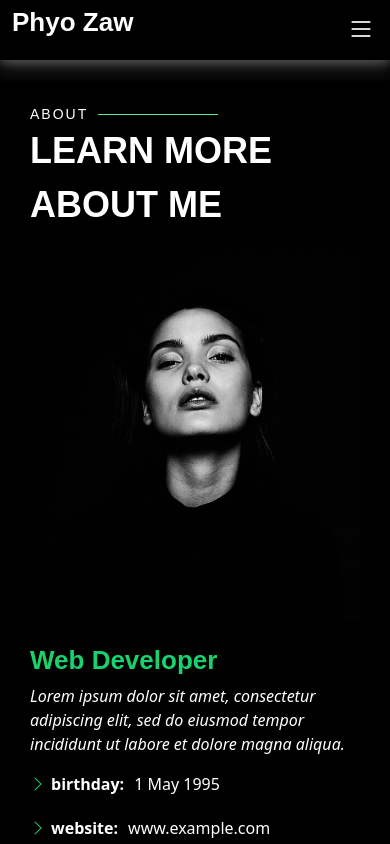
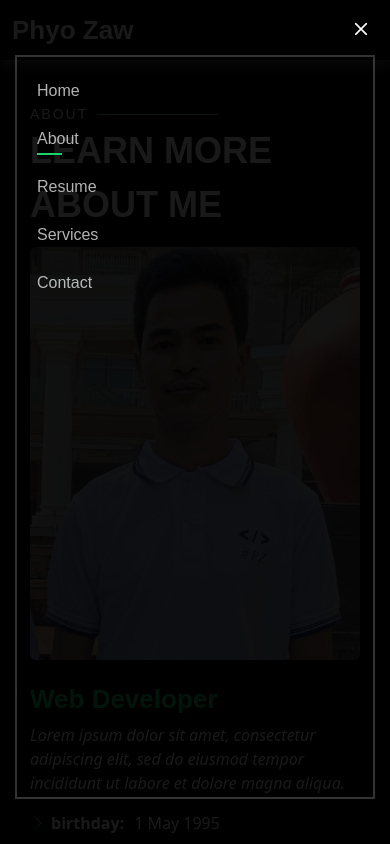
Before and after one commit to Myothu7/portfolio, a Vue app: page /about in a window 390 px wide. Both pictures are taken after a click on the icon 361 px from the left and 29 px from the top of the page. Shown: the top 844 px of the page. Built offline with nearby package versions, Linux system fonts and the light colour scheme.

Commit message:
navbar fixed for mobile

```diff
--- a/src/assets/css/style.css
+++ b/src/assets/css/style.css
@@ -69,6 +69,7 @@ h6 {
   align-items: center;
   z-index: 997;
   overflow-y: auto;
+  overflow-x: hidden;
 }
 
 #header * {
@@ -308,7 +309,7 @@ h6 {
   bottom: 0;
   background: rgba(0, 0, 0, 0.9);
   transition: 0.3s;
-  z-index: 999;
+  z-index: 99999;
   margin-top: 0;
 }
 
@@ -333,6 +334,7 @@ h6 {
 
 .navbar-mobile li {
   padding: 12px 20px;
+  /* color:white; */
 }
 
 .navbar-mobile li+li {
--- a/src/view/About.vue
+++ b/src/view/About.vue
@@ -11,7 +11,7 @@
 
         <div class="row">
           <div class="col-lg-4" data-aos="fade-right">
-            <img src="../assets/img/me.jpg" class="img-fluid" alt="">
+            <img src="../assets/img/pz.jpg" class="img-fluid rounded opacity-75" alt="" height="680" width="600">
           </div>
           <div class="col-lg-8 pt-4 pt-lg-0 content" data-aos="fade-left">
             <h3>{{ about.role }}</h3>
--- a/src/view/Header.vue
+++ b/src/view/Header.vue
@@ -1,39 +1,40 @@
 <template>
+
   <header id="header" :class="path == '/' ? '': 'header-top'">
     <div class="container">
       <h1 class="text-white">{{ data.name }}</h1>
 
       <div v-html="data.content"></div>
 
-      <nav id="navbar" class="navbar">
-          <ul>
+      <nav id="navbar" class="navbar" :class="[click ? navabr : '']">
+          <ul class="">
             <li>
-              <a class="nav-link" :class="path == '/' ? 'active': ''">
+              <a class="nav-link" :class="path == '/' ? 'active': ''" @click="click= false">
                 <router-link to="/" class="text-decoration-none">Home</router-link>
               </a>
             </li>
             <li>
-              <a class="nav-link" :class="path == '/about' ? 'active': ''">
+              <a class="nav-link" :class="path == '/about' ? 'active': ''" @click="click= false">
                 <router-link :to="{name: 'about'}" class="text-decoration-none">About</router-link>
               </a>
             </li>
             <li>
-              <a class="nav-link" :class="path == '/resume' ? 'active': ''">
+              <a class="nav-link" :class="path == '/resume' ? 'active': ''" @click="click= false">
                 <router-link :to="{name: 'resume'}" class="text-decoration-none">Resume</router-link>
               </a>
             </li>
             <li>
-              <a class="nav-link" :class="path == '/services' ? 'active': ''">
+              <a class="nav-link" :class="path == '/services' ? 'active': ''" @click="click= false">
                 <router-link :to="{name: 'services'}" class="text-decoration-none">Services</router-link>
               </a>
             </li>
             <li>
-              <a class="nav-link" :class="path == '/contact' ? 'active': ''">
+              <a class="nav-link" :class="path == '/contact' ? 'active': ''" @click="click= false">
                 <router-link :to="{name: 'contact'}" class="text-decoration-none">Contact</router-link>
               </a>
             </li>
           </ul>
-          <i class="bi bi-list mobile-nav-toggle"></i>
+          <i :class="[click ? 'bi-list bi-x':'bi bi-list']" class="mobile-nav-toggle" @click="mobileNavbar()"></i>
           <!-- navbar-mobile bi-list bi-x -->
       </nav><!-- .navbar -->
 
@@ -54,7 +55,9 @@ import http from '../service/api.js'
       props: ['path'],
       data() {
         return {
-          data :[]
+          data :[],
+          navabr : 'navbar-mobile top-0 position-fixed start-0 end-0 bottom-0',
+          click : false
         }
       },
       methods: {
@@ -66,8 +69,8 @@ import http from '../service/api.js'
             console.error('Error fetching items:', error);
           }
         },
-        mobileToggle() {
-          return alert('hello');
+        mobileNavbar() {
+          this.click = !this.click;
         }
       },
       created() {
--- a/src/view/Service.vue
+++ b/src/view/Service.vue
@@ -1,6 +1,6 @@
 <template>
   <section id="services" class="services section-show" v data-aos="fade-up"
-     data-aos-duration="1000">
+     data-aos-duration="1000" v-if="!isloading">
     <div class="container">
 
       <div class="section-title">
@@ -8,7 +8,7 @@
         <p>My Services</p>
       </div>
 
-      <div class="row" v-show="!isloading">
+      <div class="row">
         <template  v-for="(val, index) in data" :key="index">
           <div class="col-lg-4 col-md-6 d-flex align-items-stretch g-3">
             <div class="icon-box">
```
Also changed, not shown: src/assets/img/pz.jpg (added).
